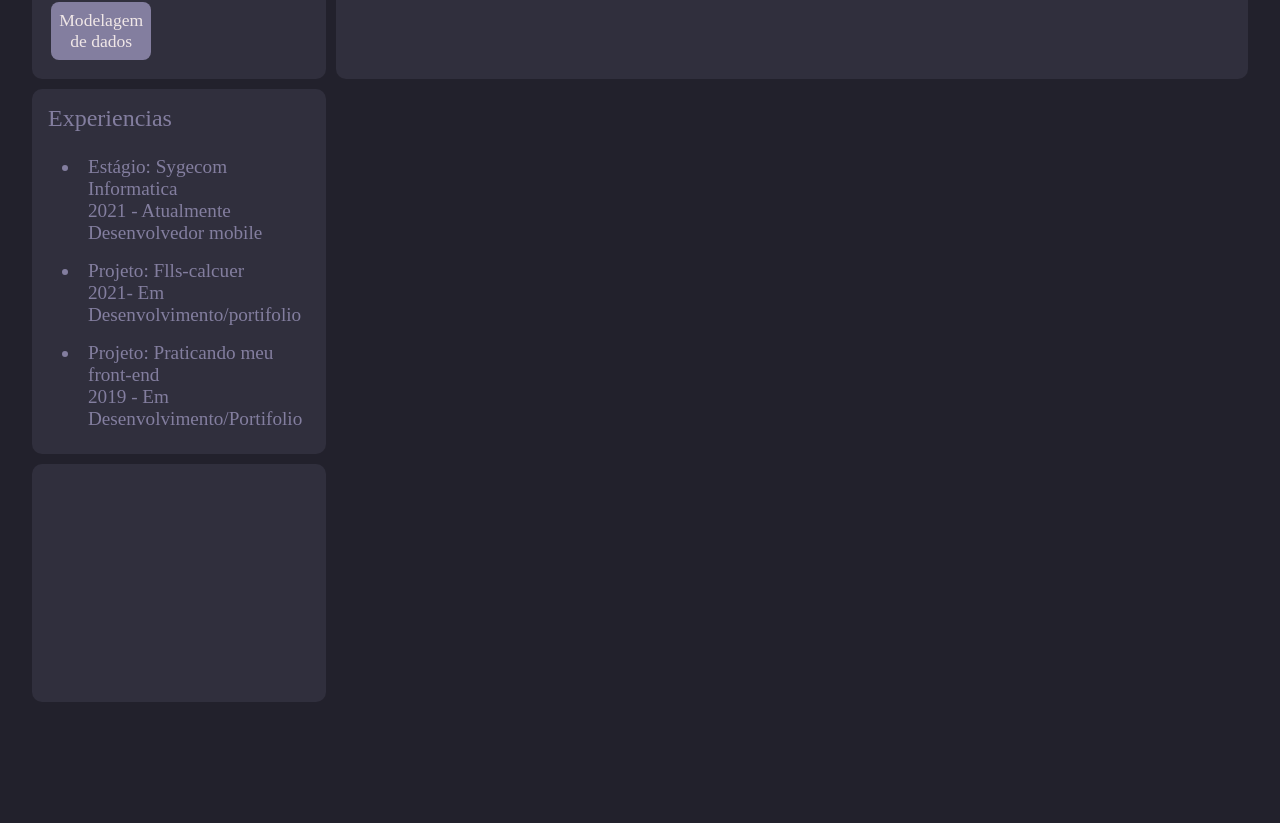
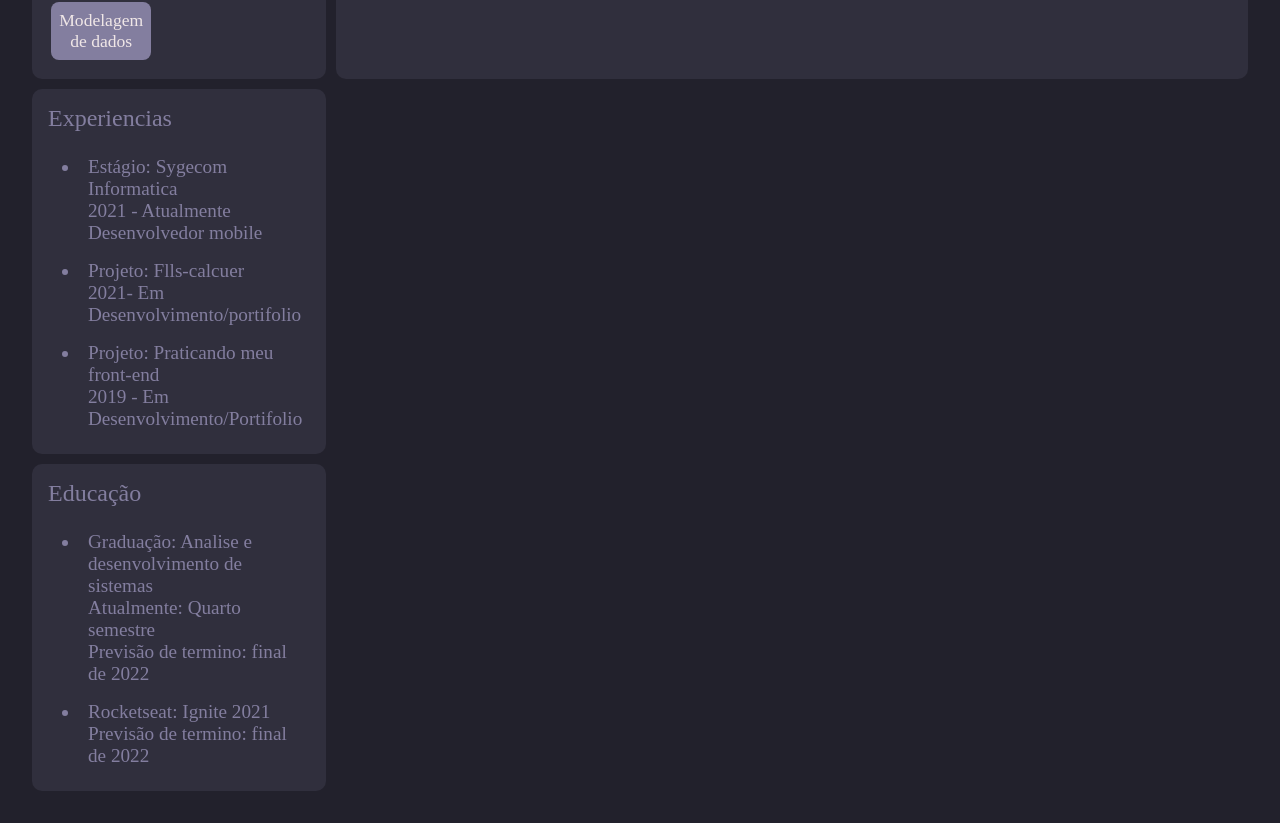
Before and after one commit to denner-august/curriculo-2.0, a Next.js app: page / in a window 1280 px wide. Shown: the part 1300-2123 px from the top of the page. Before the commit the page ends 2034 px from the top, so only its background shows below. Built offline with nearby package versions, Linux system fonts and the light colour scheme.

Commit message:
Update index.tsx

```diff
--- a/src/components/education/index.tsx
+++ b/src/components/education/index.tsx
@@ -1,3 +1,18 @@
+import { Container } from "./styles";
+
 export default function Education() {
-  return <div className="education"></div>;
+  return (
+    <Container className="education">
+      <p>Educação</p>
+      <ul>
+        <li>
+          Graduação: Analise e desenvolvimento de sistemas <br /> Atualmente:
+          Quarto semestre <br /> Previsão de termino: final de 2022
+        </li>
+        <li>
+          Rocketseat: Ignite 2021 <br /> Previsão de termino: final de 2022
+        </li>
+      </ul>
+    </Container>
+  );
 }
```
